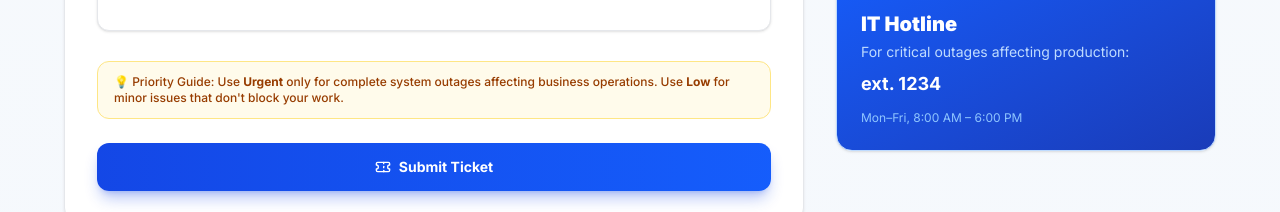
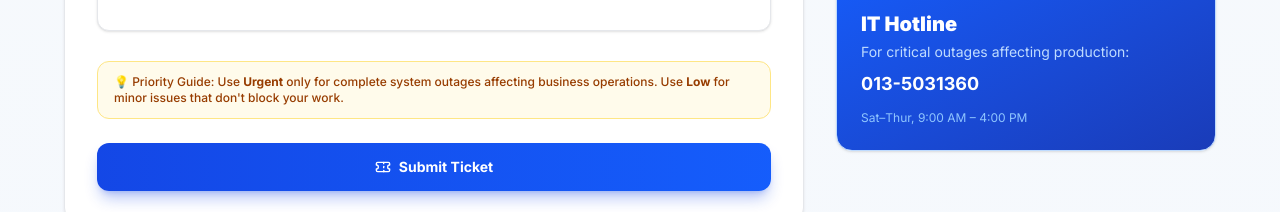
Before and after one commit to HIM-Terengganu-Dev/HIM-Product, a Next.js app in the folder him-it-ticketing/: page /submit in a window 1280 px wide. Shown: the part 960-1172 px from the top of the page. Built offline with nearby package versions, Linux system fonts and the light colour scheme; no server answers.

Commit message:
update emergency contact number and hours

```diff
--- a/him-it-ticketing/src/app/submit/page.tsx
+++ b/him-it-ticketing/src/app/submit/page.tsx
@@ -144,9 +144,9 @@ export default function SubmitPage() {
               <p className="text-blue-200 text-sm mt-1">
                 For critical outages affecting production:
               </p>
-              <p className="mt-2 text-lg font-bold">ext. 1234</p>
+              <p className="mt-2 text-lg font-bold">013-5031360</p>
               <p className="text-xs text-blue-300 mt-3">
-                Mon–Fri, 8:00 AM – 6:00 PM
+                Sat–Thur, 9:00 AM – 4:00 PM
               </p>
             </div>
           </div>
```
